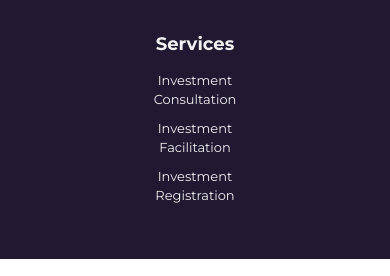
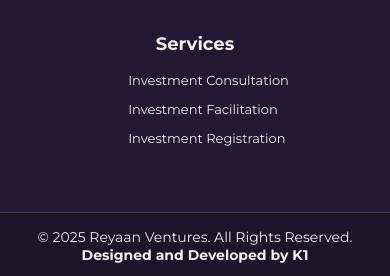
Before and after one commit to uvindukaralliyadda/Lakwell-Ventures, a React (Vite) app: page / in a window 390 px wide. Shown: the part 8289-8565 px from the top of the page. Built offline with nearby package versions, Linux system fonts and the light colour scheme.

Commit message:
footer fixed

```diff
--- a/src/Components/Footer/Footer.css
+++ b/src/Components/Footer/Footer.css
@@ -1,79 +1,95 @@
-.footer{
+/* Container for footer and bottom text */
+.footer-container {
+  display: flex;
+  flex-direction: column;
+  background-color: #211832;
+  color: #f2f2f2;
+}
+
+/* Main footer section */
+.footer {
   display: flex;
   align-items: flex-start;
   justify-content: space-evenly;
-    background-color: #211832;
-    color: #f2f2f2;
-    margin-left: auto;
-    margin-right: auto ;
   margin-top: 0;
+  padding: 30px 20px;
 }
 
-.footerx{
+.footerx {
   display: flex;
   flex-basis: 31%;
   justify-content: center;
 }
 
-.footer-1{
+.footer-1 {
   margin-left: 25px;
 }
 
-.footer-2{
+.footer-2 {
   margin-right: 25px;
 }
 
-.footer-1, .footer-2, .footer-3{
+.footer-1, .footer-2, .footer-3 {
   margin-top: 20px;
   margin-bottom: 20px;
 }
 
-.footer-1 h2, .footer-2 h2, .footer-3 h2{
+.footer-1 h2, .footer-2 h2, .footer-3 h2 {
   margin-bottom: 15px;
 }
 
-.footer-1 h2{
+.footer-1 h2 {
   padding-top: 10px;
   padding-bottom: 10px;
 }
 
-.footer-2 ul, .footer-3 ul{
+.footer-2 ul, .footer-3 ul {
   list-style-type: none;
-
 }
 
-.footer-2 ul{
+.footer-2 ul {
   padding-left: 7px;
   padding-bottom: 10px;
 }
 
-.footer-3 u{
+.footer-3 ul {
   padding-left: 10px;
   padding-bottom: 10px;
 }
 
-.footer-2 ul li, .footer-3 ul li{
+.footer-2 ul li, .footer-3 ul li {
   margin-bottom: 10px;
   transition: all 0.3s ease-in-out;
 }
 
-.footer-2 ul li a:hover, .footer-3 ul li a:hover{
+.footer-2 ul li a:hover, .footer-3 ul li a:hover {
   font-weight: bold;
 }
 
+/* Footer bottom section */
+.footer-bottom {
+  text-align: center;
+  padding: 15px 0;
+  border-top: 1px solid #444;
+  font-size: 14px;
+  background-color: #1b1528;
+}
+
+.footer-bottom p{
+  text-align: center;
+}
 
 /* Responsive Footer */
 @media (max-width: 768px) {
   .footer {
-    flex-direction: column;       /* stack all columns vertically */
-    align-items: center;          /* center them horizontally */
+    flex-direction: column;
+    align-items: center;
     text-align: center;
-    padding: 30px 20px;
   }
 
   .footerx {
     flex-basis: 100%;
-    margin-bottom: 25px;          /* spacing between sections */
+    margin-bottom: 25px;
     justify-content: center;
   }
 
@@ -82,7 +98,7 @@
     max-width: 90%;
   }
 
-  .footer-2 h2{
+  .footer-2 h2 {
     white-space: nowrap;
   }
 
@@ -97,6 +113,7 @@
 
   .footer-2 ul li a, .footer-3 ul li a {
     font-size: 14px;
+    white-space: nowrap;
   }
 }
 
@@ -114,11 +131,6 @@
     font-size: 13px;
   }
 
-  .footer-2 h2{
-    white-space: nowrap;
-  }
-
-
   .footer-2 ul li a, .footer-3 ul li a {
     font-size: 13px;
   }
--- a/src/Components/Footer/Footer.jsx
+++ b/src/Components/Footer/Footer.jsx
@@ -3,6 +3,7 @@ import './Footer.css'
 
 const Footer = () => {
   return (
+    <div className='footer-container'>
       <div className='footer'>
         <div className='footerx'>
           <div className='footer-1'>
@@ -15,11 +16,11 @@ const Footer = () => {
           <div className='footer-2'>
             <h2>Quick Links</h2>
             <ul>
-                <li><a href='#hero' >Home</a></li>
-                <li><a href='#about' >About</a></li>
-                <li><a href='#services' >Services</a></li>
-                <li><a href='#peoples' >People</a></li>
-                <li><a href='#projects' >Industries</a></li>
+              <li><a href='#hero'>Home</a></li>
+              <li><a href='#about'>About</a></li>
+              <li><a href='#services'>Services</a></li>
+              <li><a href='#peoples'>People</a></li>
+              <li><a href='#projects'>Industries</a></li>
               <li><a href='#contact'>Contact</a></li>
             </ul>
           </div>
@@ -28,15 +29,19 @@ const Footer = () => {
           <div className='footer-3'>
             <h2>Services</h2>
             <ul>
-                <li><a href='#i-con' >Investment Consultation</a></li>
-                <li><a href='#i-fac' >Investment Facilitation</a></li>
-                <li><a href='#i-reg' >Investment Registration</a></li>
+              <li><a href='#i-con'>Investment Consultation</a></li>
+              <li><a href='#i-fac'>Investment Facilitation</a></li>
+              <li><a href='#i-reg'>Investment Registration</a></li>
             </ul>
           </div>
         </div>
       </div>
 
-
+      <div className='footer-bottom'>
+        <p>© 2025 Reyaan Ventures. All Rights Reserved.</p>
+        <b><p><a href="https://karalliyaddaone.com" target="_blank" rel="noopener noreferrer">Designed and Developed by K1</a> </p></b>
+      </div>
+    </div>
   )
 }
 
--- a/src/Components/People/People.css
+++ b/src/Components/People/People.css
@@ -48,6 +48,9 @@
   background: rgba(255, 255, 255, 0.1); /* semi-transparent */
   backdrop-filter: blur(10px); /* blur behind the element */
   -webkit-backdrop-filter: blur(10px); /* for Safari */
+
+  /*transition*/
+   transition: transform 0.3s ease, box-shadow 0.3s ease;
 }
 
 .people-image h3 {
@@ -75,6 +78,8 @@
   background: rgba(255, 255, 255, 0.1); /* semi-transparent */
   backdrop-filter: blur(10px); /* blur behind the element */
   -webkit-backdrop-filter: blur(10px); /* for Safari */
+  /*transition*/
+   transition: transform 0.3s ease, box-shadow 0.3s ease;
 }
 
 .people-header p{
@@ -83,6 +88,10 @@
   line-height: 1.6;
 }
 
+/* hovering cards */
+.people-header:hover, .people-image:hover{
+  animation: pulse 2s infinite;
+}
 
 /* Mobile Responsive adjustments */
 @media (max-width: 768px) {
```
Lines whose indentation alone changed are shown as unchanged.
